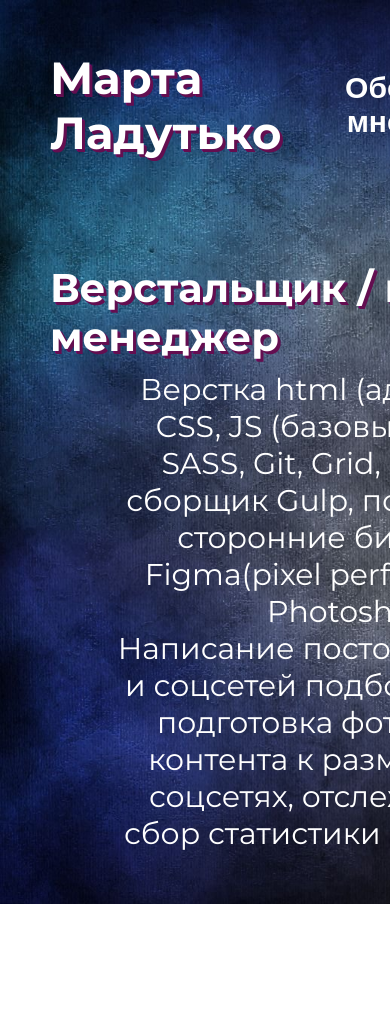
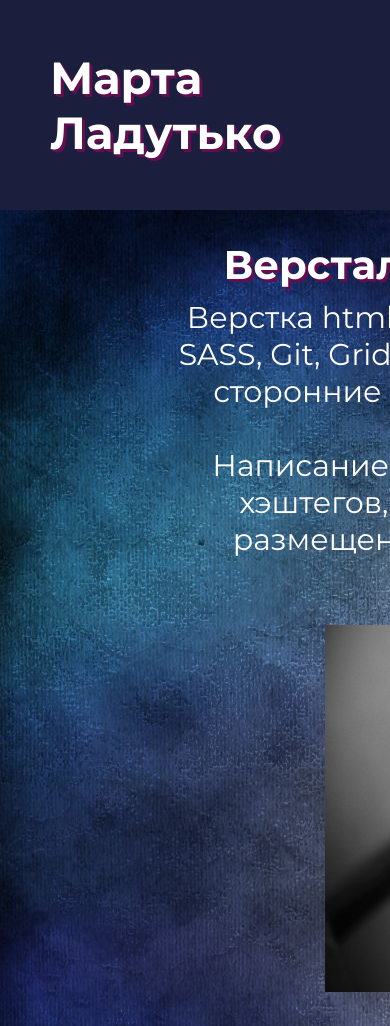
Before and after one commit to MartaLad/CV2, a plain HTML site: page index.html in a window 390 px wide. Shown: the top 1026 px of the page. Before the commit the page ends 904 px from the top, so only its background shows below. Drawn offline with Linux system fonts and the light colour scheme.

Commit message:
Add files via upload

```diff
--- a/style.css
+++ b/style.css
@@ -183,6 +183,7 @@ color: #ff7df4;
     font-size: 40px;
     color: white;
     margin-bottom: 10px;
+    text-align: center;
     text-shadow: 3px 3px #640e50, 2px 2px #7e0573;
 }
 
@@ -308,7 +309,7 @@ color: #ff7df4;
 .contacts__container {
     display: flex;
     flex-direction: column;
-    align-items: flex-end;
+    align-items: center;
     width: 100%;
 }
 
@@ -327,3 +328,39 @@ color: #ff7df4;
     width: 48px;
     padding-right: 5px;
 }
+
+/* media */
+@media (max-width: 1600px) {
+    .tabs-nav__btn {
+font-size: 20px;
+    }
+}
+
+@media (max-width: 1200px) {
+    body {
+        background-color: #1c1e3d;
+        background-image: none;
+    }
+
+    main {
+        background-image: url(img/1661438575_13-oir-mobi-p-zadnii-fon-odnotonnii-krasivo-14.jpg);
+    }
+
+    .tabs-nav__item:not(:last-child) {
+        margin-right: 20px;
+    }
+
+    .about__container {
+        flex-direction: column;
+        align-items: center;
+    }
+
+    .about__left {
+        width: 100%;
+        margin-bottom: 30px;
+    }
+
+    .about__right {
+        width: 50%;
+    }
+}
```
